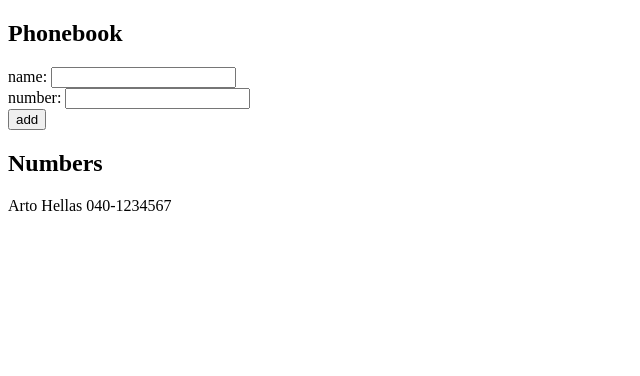
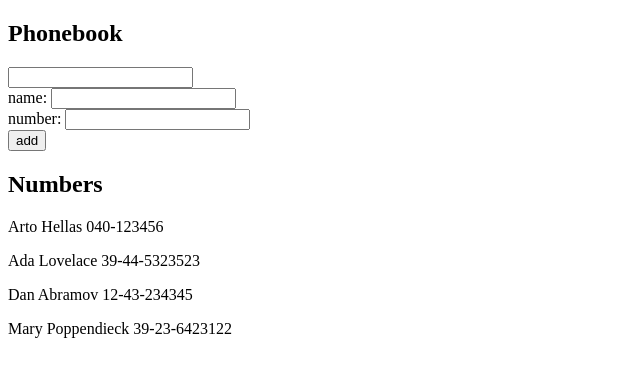
Before and after one commit to Jebbril/fullstack-open, a React (Vite) app in the folder part2/phonebook/: page / in a window 1280 px wide. Shown: the top 376 px of the page, without its empty margins (0-640 px from the left). Built offline with nearby package versions, Linux system fonts and the light colour scheme.

Commit message:
finished ex2.9

```diff
--- a/part2/phonebook/src/App.jsx
+++ b/part2/phonebook/src/App.jsx
@@ -1,20 +1,24 @@
 import { useState } from 'react'
 
-const Numbers = ({persons}) => {
+const Numbers = ({persons, filterValue}) => {
 	return (
-		persons.map(person => <p key={person.name}>{person.name} {person.number}</p> )
+		persons.map(person =>
+			person.name.toLowerCase().includes(filterValue.toLowerCase())
+			? <p key={person.name}>{person.name} {person.number}</p>
+			: false )
 	)
 }
 
 const App = () => {
   const [persons, setPersons] = useState([
-    {
-			name: 'Arto Hellas',
-			number: '040-1234567'
-		}
+    { name: 'Arto Hellas', number: '040-123456', id: 1 },
+    { name: 'Ada Lovelace', number: '39-44-5323523', id: 2 },
+    { name: 'Dan Abramov', number: '12-43-234345', id: 3 },
+    { name: 'Mary Poppendieck', number: '39-23-6423122', id: 4 }
   ])
   const [newName, setNewName] = useState('')
   const [newNumber, setNewNumber] = useState('')
+  const [filterValue, setFilterValue] = useState('')
 
 	const handleNameChange = (event) => {
 		setNewName(event.target.value)
@@ -22,6 +26,10 @@
 
 	const handleNumberChange = (event) => {
 		setNewNumber(event.target.value)
+	}
+
+	const handlefilterChange = (event) => {
+		setFilterValue(event.target.value)
 	}
 
 	const handleAddPerson = (event) => {
@@ -44,14 +52,17 @@
 		const personObject = {
 			name: newName,
 			number: newNumber,
+			id: persons.length + 1,
 		}
 		setPersons(persons.concat(personObject))
 		setNewName('')
+		setNewNumber('')
 	}
 
   return (
     <div>
       <h2>Phonebook</h2>
+			<input value={filterValue} onChange={handlefilterChange} />
       <form>
         <div>
           name: <input value={newName} onChange={handleNameChange} />
@@ -64,7 +75,7 @@
         </div>
       </form>
       <h2>Numbers</h2>
-      <Numbers persons={persons} />
+      <Numbers persons={persons} filterValue={filterValue} />
     </div>
   )
 }
```
